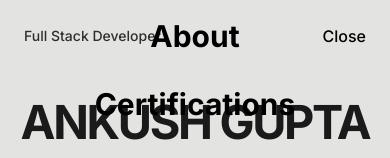
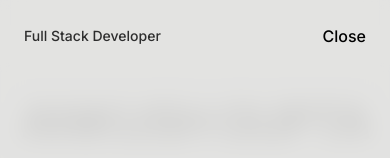
Before and after one commit to AnkushGitRepo/Portfolio, a React (Vite) app in the folder client/: page / in a window 390 px wide. Both pictures are taken after a click on the button "Menu". Shown: the top 158 px of the page. Built offline with nearby package versions, Linux system fonts and the light colour scheme.

Commit message:
Fix mobile navbar: move to portal and add blur

```diff
--- a/client/src/components/Navbar.jsx
+++ b/client/src/components/Navbar.jsx
@@ -1,5 +1,6 @@
 import React, { useState } from 'react';
 import { motion, AnimatePresence } from 'framer-motion';
+import { createPortal } from 'react-dom';
 
 const Navbar = () => {
     const [isOpen, setIsOpen] = useState(false);
@@ -43,6 +44,7 @@ const Navbar = () => {
             </button>
 
             {/* Mobile Menu Overlay */}
+            {createPortal(
                 <AnimatePresence>
                     {isOpen && (
                         <motion.div
@@ -50,7 +52,7 @@ const Navbar = () => {
                             animate={{ opacity: 1, y: 0 }}
                             exit={{ opacity: 0, y: -20 }}
                             transition={{ duration: 0.3 }}
-                        className="fixed inset-0 bg-light-bg flex flex-col justify-center items-center space-y-8 md:hidden z-40"
+                            className="fixed inset-0 bg-light-bg/90 backdrop-blur-md flex flex-col justify-center items-center space-y-8 md:hidden z-40"
                         >
                             {navLinks.map((item) => (
                                 <button
@@ -63,7 +65,9 @@ const Navbar = () => {
                             ))}
                         </motion.div>
                     )}
-            </AnimatePresence>
+                </AnimatePresence>,
+                document.body
+            )}
         </nav>
     );
 };
```
Lines whose indentation alone changed are shown as unchanged.
